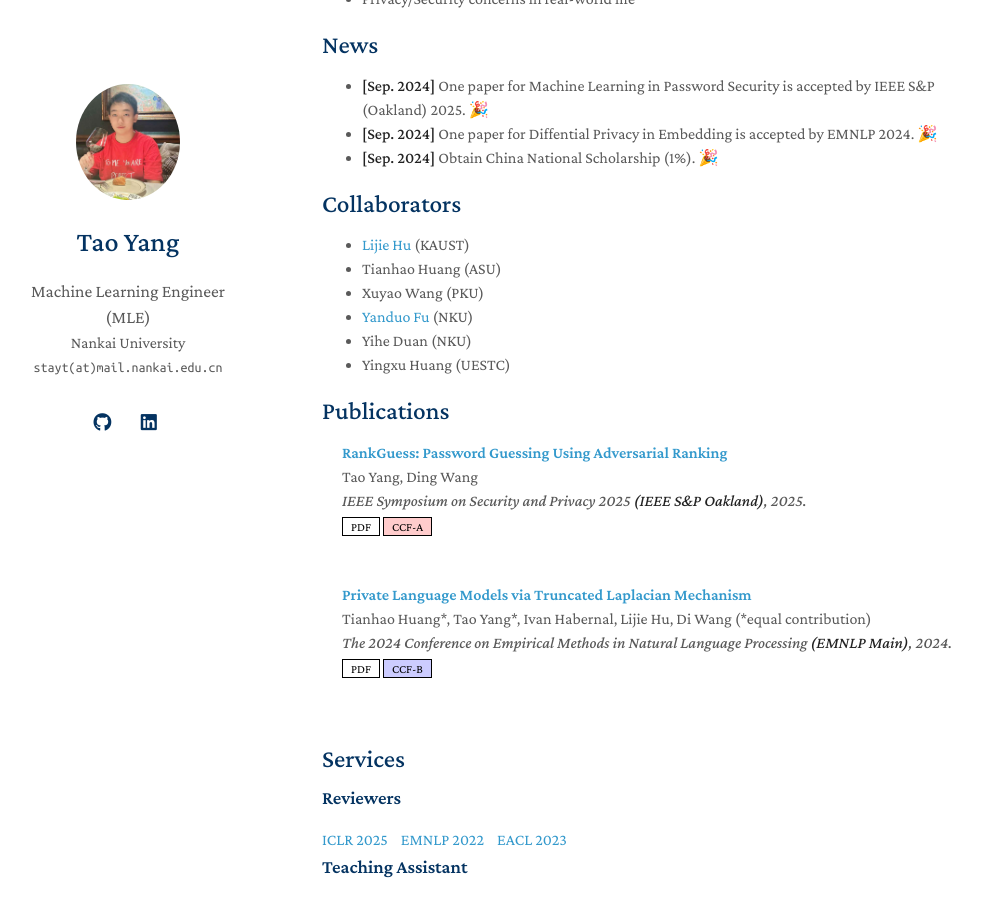
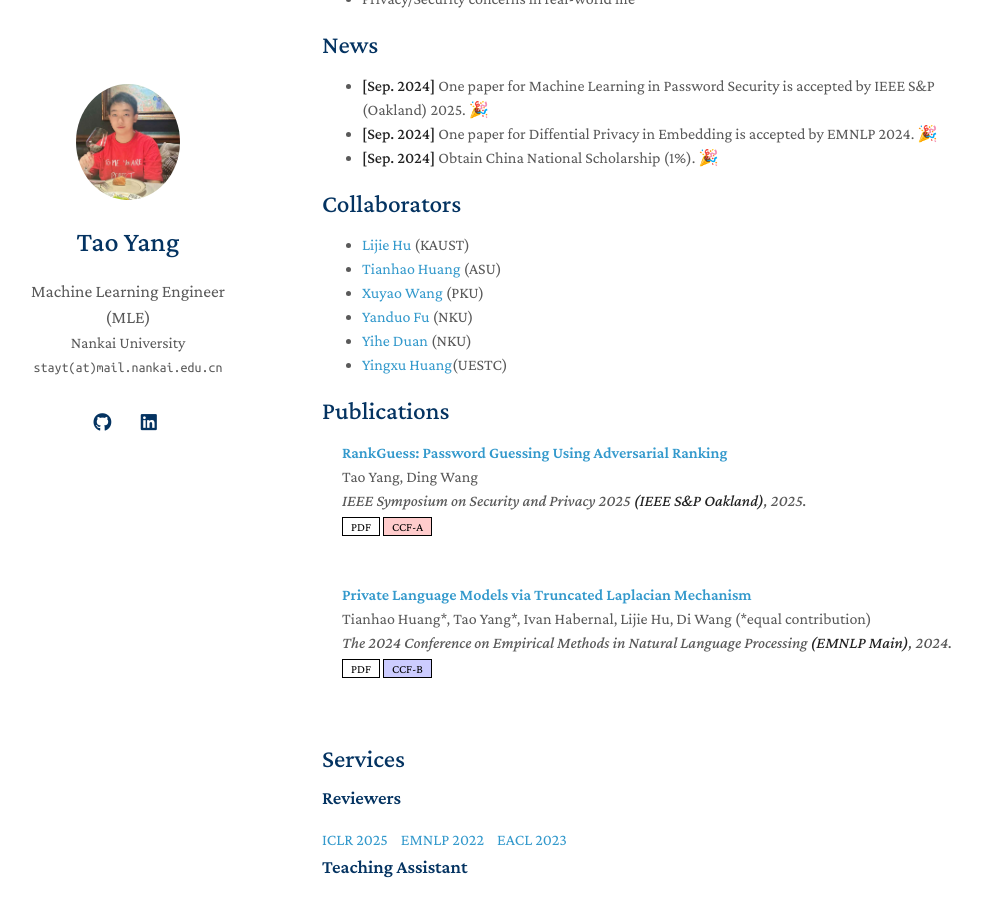
Before and after one commit to stayt1/stayt1.github.io, a Jekyll site: the page built from index.md, in a window 1280 px wide and 900 px high, scrolled down 596 px. Shown: the whole window, without its empty margins (148-1129 px from the left). Built offline with Jekyll 4.4.1, drawn with Linux system fonts in a browser that asks for light colours; a style sheet for code colours, icons or effects is not loaded; our own code applies the rules of GitHub Pages for plain Markdown files; part of the change alters nothing that is shown.

```diff
--- a/index.md
+++ b/index.md
@@ -26,11 +26,11 @@ I have a strong background in Statistics and Machine Learning, capable of connec
 
 ## Collaborators
 - [Lijie Hu](https://sites.google.com/view/lijiehu/homepage) (KAUST)
-- Tianhao Huang (ASU)
-- Xuyao Wang (PKU)
+- [Tianhao Huang](https://scholar.google.com/citations?user=zJb5MigAAAAJ&hl=zh-CN) (ASU)
+- [Xuyao Wang](https://github.com/XuyaoWang) (PKU)
 - [Yanduo Fu](https://freedomfu.github.io/) (NKU)
-- Yihe Duan (NKU)
-- Yingxu Huang (UESTC)
+- [Yihe Duan](https://ieeexplore.ieee.org/author/37089841172) (NKU)
+- [Yingxu Huang](https://www.uestc.edu.cn/)(UESTC)
 
 {% include_relative _includes/publications.md %}
 
```
